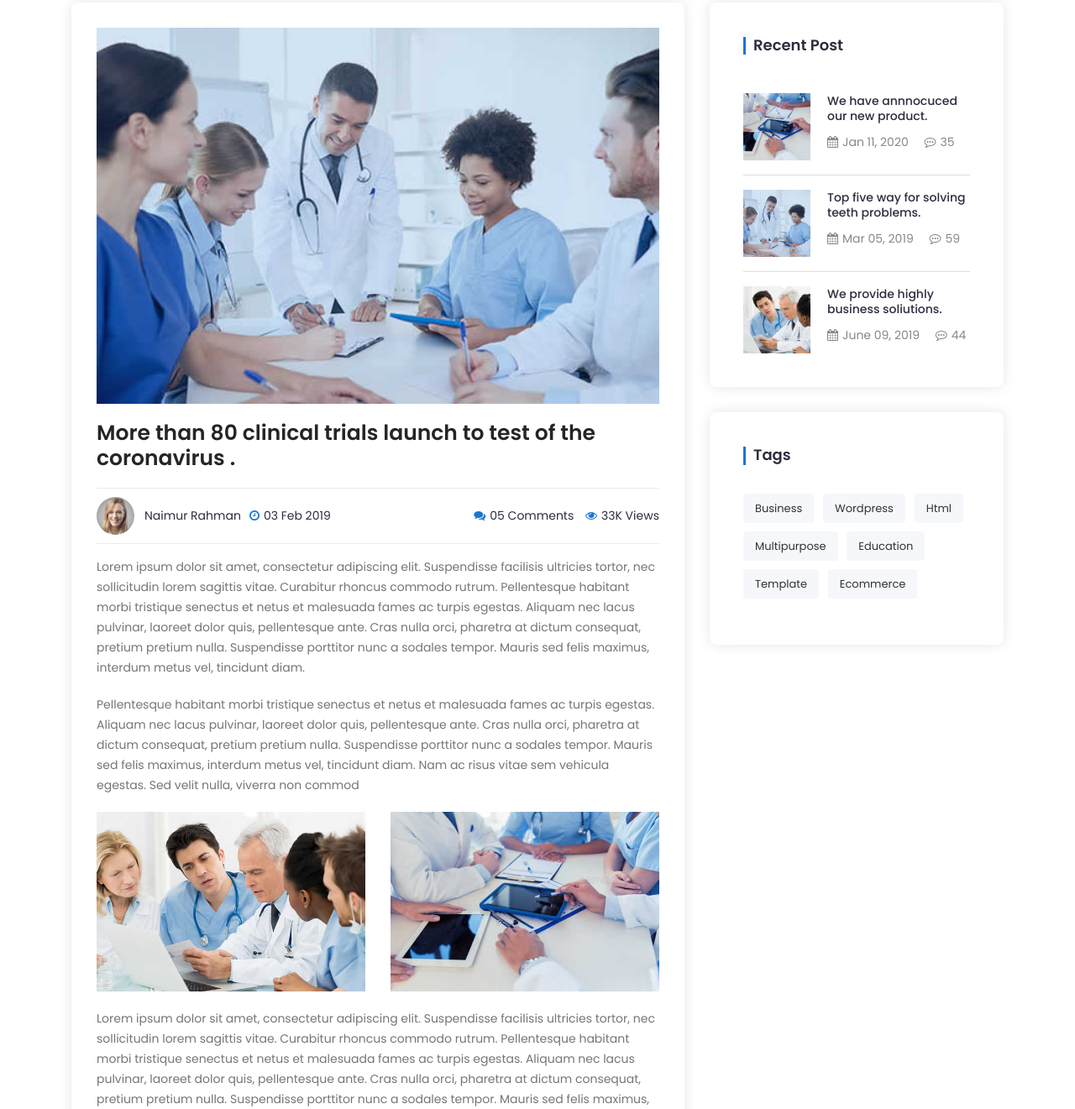
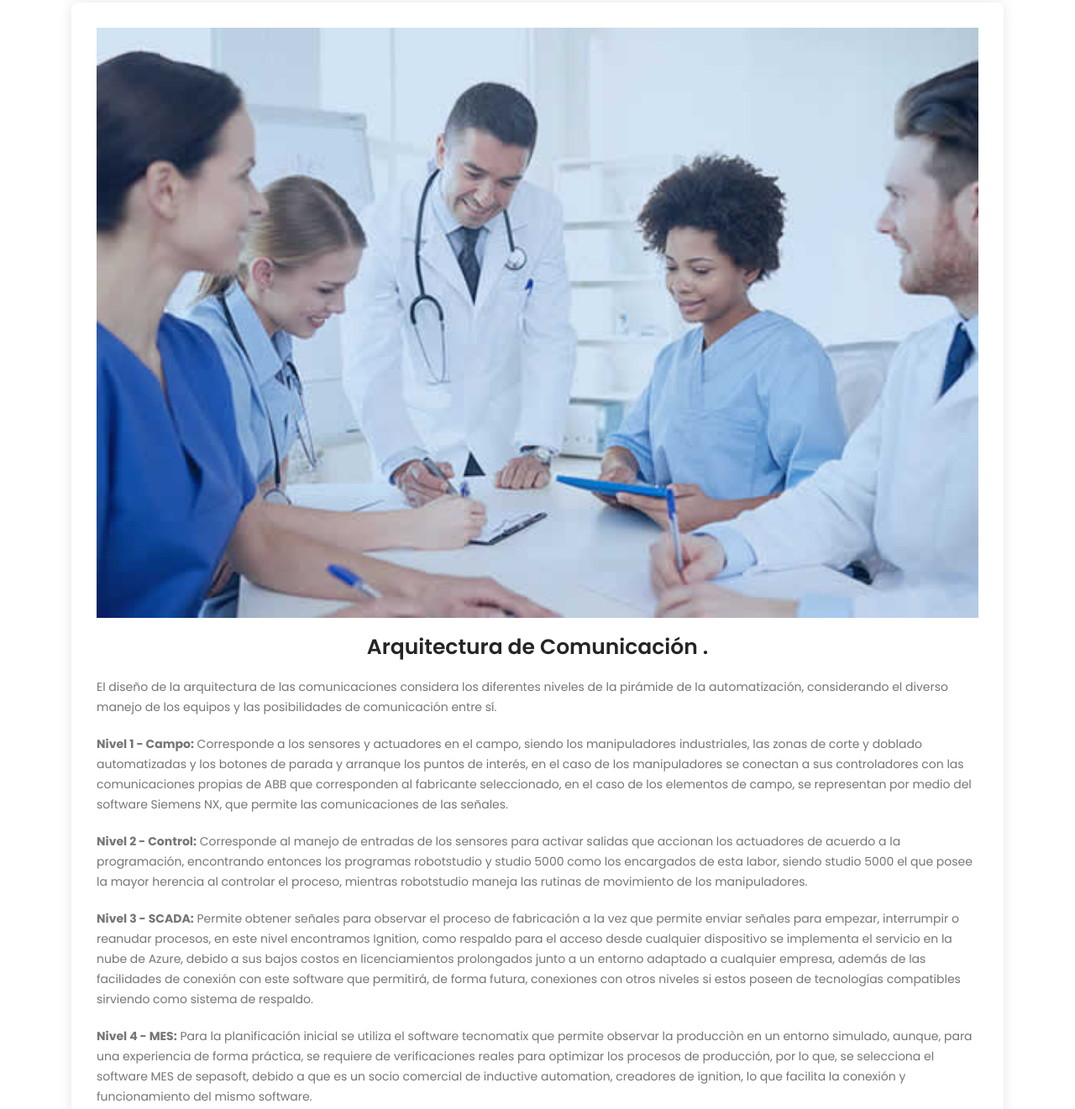
Before and after one commit to APM2023-2/apm2023.github.io, a plain HTML site: page indu4.0.html in a window 1280 px wide. Shown: the part 549-1870 px from the top of the page at 84% size. Drawn offline with Linux system fonts and the light colour scheme; a script that the page names is missing.

Commit message:
Update Indu4.0 info

```diff
--- a/indu4.0.html
+++ b/indu4.0.html
@@ -157,7 +157,7 @@
 		<section class="news-single section">
 			<div class="container">
 				<div class="row">
-					<div class="col-lg-8 col-12">
+					<div class="col-lg-12 col-12">
 						<div class="row">
 							<div class="col-12">
 								<div class="single-main">
@@ -165,23 +165,32 @@
 									<div class="news-head">
 										<img src="img/blog1.jpg" alt="#">
 									</div>
-									<!-- News Title -->
-									<h1 class="news-title"><a href="news-single.html">More than 80 clinical trials launch to test of the coronavirus .</a></h1>
-									<!-- Meta -->
-									<div class="meta">
-										<div class="meta-left">
-											<span class="author"><a href="#"><img src="img/author1.jpg" alt="#">Naimur Rahman</a></span>
-											<span class="date"><i class="fa fa-clock-o"></i>03 Feb 2019</span>
-										</div>
-										<div class="meta-right">
-											<span class="comments"><a href="#"><i class="fa fa-comments"></i>05 Comments</a></span>
-											<span class="views"><i class="fa fa-eye"></i>33K Views</span>
-										</div>
+									<div class="text-center">
+										<!-- News Title -->
+										<h1 class="news-title"><a href="news-single.html">Arquitectura de Comunicación .</a></h1>
+										<!-- Meta -->
 									</div>
-									<!-- News Text -->
+
 									<div class="news-text">
-										<p>Lorem ipsum dolor sit amet, consectetur adipiscing elit. Suspendisse facilisis ultricies tortor, nec sollicitudin lorem sagittis vitae. Curabitur rhoncus commodo rutrum. Pellentesque habitant morbi tristique senectus et netus et malesuada fames ac turpis egestas. Aliquam nec lacus pulvinar, laoreet dolor quis, pellentesque ante. Cras nulla orci, pharetra at dictum consequat, pretium pretium nulla. Suspendisse porttitor nunc a sodales tempor. Mauris sed felis maximus, interdum metus vel, tincidunt diam.</p>
-										<p>Pellentesque habitant morbi tristique senectus et netus et malesuada fames ac turpis egestas. Aliquam nec lacus pulvinar, laoreet dolor quis, pellentesque ante. Cras nulla orci, pharetra at dictum consequat, pretium pretium nulla. Suspendisse porttitor nunc a sodales tempor. Mauris sed felis maximus, interdum metus vel, tincidunt diam. Nam ac risus vitae sem vehicula egestas. Sed velit nulla, viverra non commod</p>
+										<p>El diseño de la arquitectura de las comunicaciones considera los diferentes niveles de la pirámide de la automatización, considerando el diverso manejo de los equipos y las posibilidades de comunicación entre sí.</p>
+										<p> <strong>Nivel 1 - Campo:</strong> Corresponde a los sensores y actuadores en el campo, siendo los manipuladores industriales, las zonas de corte y doblado automatizadas y los botones de parada y arranque los puntos de interés,
+										   en el caso de los manipuladores se conectan a sus controladores con las comunicaciones propias de ABB que corresponden al fabricante seleccionado, en el caso de los elementos de campo, se representan por medio del
+										   software Siemens NX, que permite las comunicaciones de las señales.
+										</p>
+
+										<p> <strong>Nivel 2 - Control:</strong> Corresponde al manejo de entradas de los sensores para activar salidas que accionan los actuadores de acuerdo a la programación, encontrando entonces los programas robotstudio
+											 y studio 5000 como los encargados de esta labor, siendo studio 5000 el que posee la mayor herencia al controlar el proceso, mientras robotstudio maneja las rutinas de movimiento de los manipuladores.
+										</p>
+
+										<p> <strong>Nivel 3 - SCADA:</strong>  Permite obtener señales para observar el proceso de fabricación a la vez que permite enviar señales para empezar, interrumpir o reanudar procesos, en este nivel
+											 encontramos Ignition, como respaldo para el acceso desde cualquier dispositivo se implementa el servicio en la nube de Azure, debido a sus bajos costos en licenciamientos prolongados junto a un entorno adaptado a
+											  cualquier empresa, además de las facilidades de conexión con este software que permitirá, de forma futura, conexiones con otros niveles si estos poseen de tecnologías compatibles sirviendo como sistema de respaldo.
+										</p>
+
+										<p> <strong>Nivel 4 - MES:</strong>  Para la planificación inicial se utiliza el software tecnomatix que permite observar la producciòn en un entorno simulado, aunque, para una experiencia de forma práctica,
+											se requiere de verificaciones reales para optimizar los procesos de producción, por lo que, se selecciona el software MES de sepasoft, debido a que es un socio comercial de inductive automation, creadores de ignition, lo
+											 que facilita la conexión y funcionamiento del mismo software.
+										</p>
 										<div class="image-gallery">
 											<div class="row">
 												<div class="col-lg-6 col-md-6 col-12">
@@ -234,69 +243,7 @@
 
 							<!--/ End Single Widget -->
 
-							<!-- Single Widget -->
-							<div class="single-widget recent-post">
-								<h3 class="title">Recent post</h3>
-								<!-- Single Post -->
-								<div class="single-post">
-									<div class="image">
-										<img src="img/blog-sidebar1.jpg" alt="#">
-									</div>
-									<div class="content">
-										<h5><a href="#">We have annnocuced our new product.</a></h5>
-										<ul class="comment">
-											<li><i class="fa fa-calendar" aria-hidden="true"></i>Jan 11, 2020</li>
-											<li><i class="fa fa-commenting-o" aria-hidden="true"></i>35</li>
-										</ul>
-									</div>
-								</div>
-								<!-- End Single Post -->
-								<!-- Single Post -->
-								<div class="single-post">
-									<div class="image">
-										<img src="img/blog-sidebar2.jpg" alt="#">
-									</div>
-									<div class="content">
-										<h5><a href="#">Top five way for solving teeth problems.</a></h5>
-										<ul class="comment">
-											<li><i class="fa fa-calendar" aria-hidden="true"></i>Mar 05, 2019</li>
-											<li><i class="fa fa-commenting-o" aria-hidden="true"></i>59</li>
-										</ul>
-									</div>
-								</div>
-								<!-- End Single Post -->
-								<!-- Single Post -->
-								<div class="single-post">
-									<div class="image">
-										<img src="img/blog-sidebar3.jpg" alt="#">
-									</div>
-									<div class="content">
-										<h5><a href="#">We provide highly business soliutions.</a></h5>
-										<ul class="comment">
-											<li><i class="fa fa-calendar" aria-hidden="true"></i>June 09, 2019</li>
-											<li><i class="fa fa-commenting-o" aria-hidden="true"></i>44</li>
-										</ul>
-									</div>
-								</div>
-								<!-- End Single Post -->
-							</div>
-							<!--/ End Single Widget -->
-							<!-- Single Widget -->
-							<!--/ End Single Widget -->
-							<!-- Single Widget -->
-							<div class="single-widget side-tags">
-								<h3 class="title">Tags</h3>
-								<ul class="tag">
-									<li><a href="#">business</a></li>
-									<li><a href="#">wordpress</a></li>
-									<li><a href="#">html</a></li>
-									<li><a href="#">multipurpose</a></li>
-									<li><a href="#">education</a></li>
-									<li><a href="#">template</a></li>
-									<li><a href="#">Ecommerce</a></li>
-								</ul>
-							</div>
-							<!--/ End Single Widget -->
+
 						</div>
 					</div>
 				</div>
```
